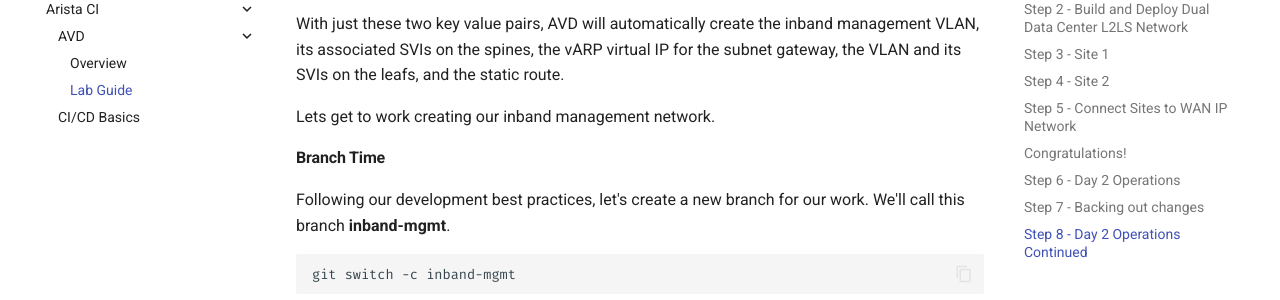
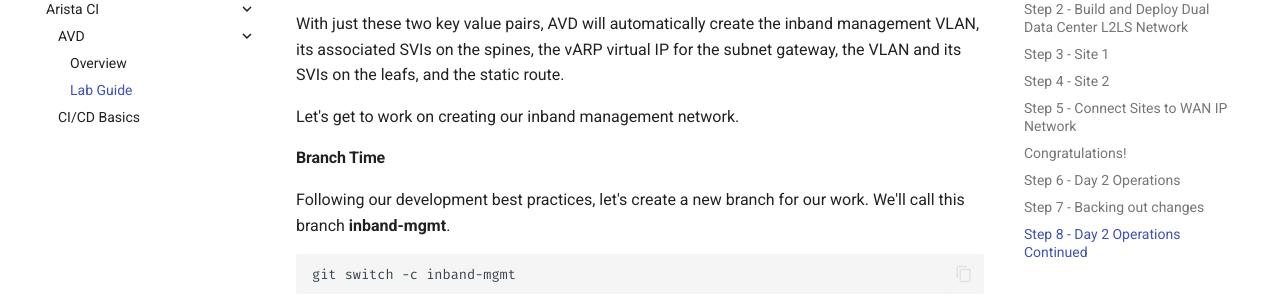
Before and after one commit to aristanetworks/avd-workshops, an MkDocs documentation site: the page built from workshops/avd-lab-guide.md, in a window 1280 px wide and 900 px high, scrolled down 19510 px. Shown: the part 153-453 px from the top of the window. Built offline with MkDocs 1.6.1 and Material for MkDocs 9.7.7, drawn with Linux system fonts in a browser that asks for light colours; emoji names are drawn with the system emoji font; comment, search, counter and statistics services are not loaded.

Commit message:
Update workshops/avd-lab-guide.md
Co-authored-by: JulioPDX <julioperez@arista.com>

```diff
--- a/workshops/avd-lab-guide.md
+++ b/workshops/avd-lab-guide.md
@@ -863,7 +863,7 @@
 
 With just these two key value pairs, AVD will automatically create the inband management VLAN, its associated SVIs on the spines, the vARP virtual IP for the subnet gateway, the VLAN and its SVIs on the leafs, and the static route.
 
-Lets get to work creating our inband management network.
+Let's get to work on creating our inband management network.
 
 #### **Branch Time**
 
```
